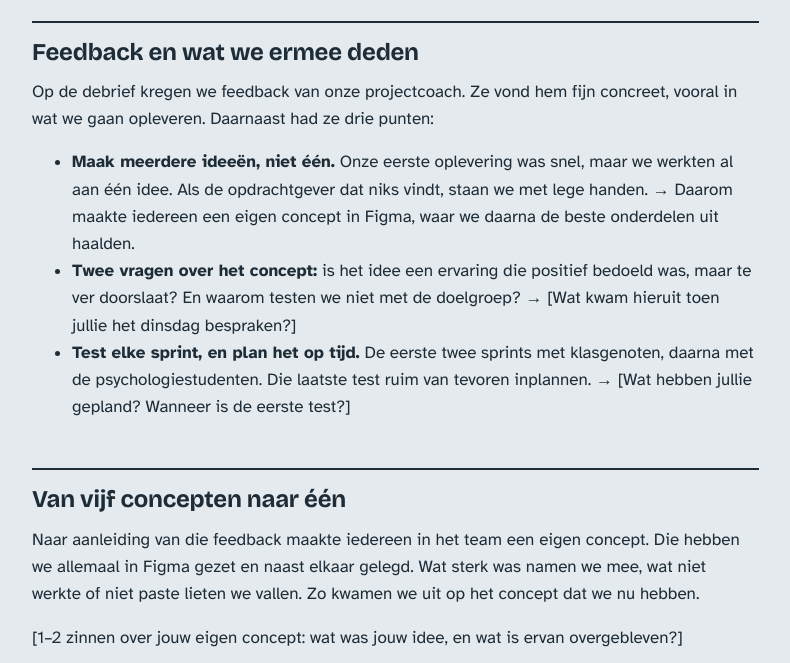
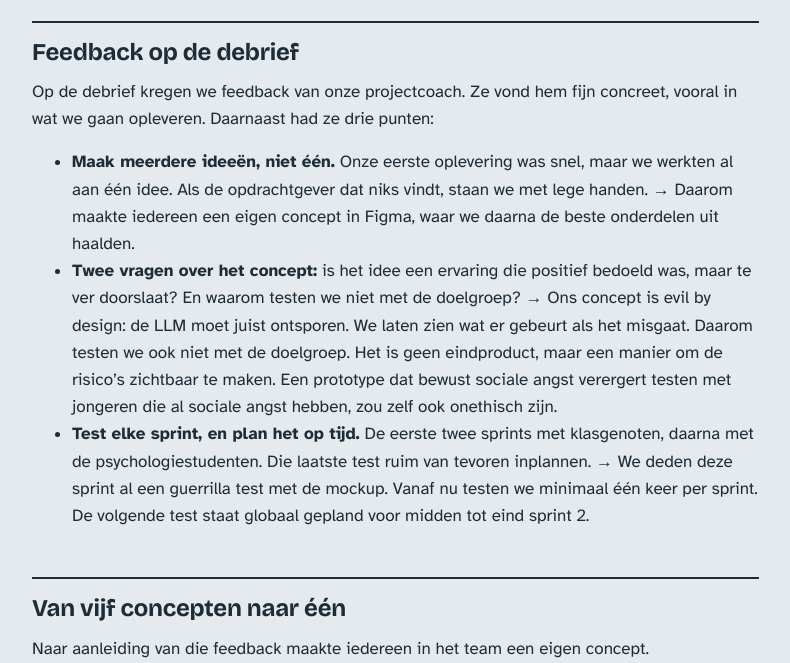
Before and after one commit to Doortje-Geuze04/doortje-geuze04.github.io, a Jekyll site: the page built from _posts/2026-10-09-sprint-1.md, in a window 1280 px wide and 1400 px high, scrolled down 2086 px, cut to the strip 0-663 px from the top of the window. Shown: the whole strip, without its empty margins (192-982 px from the left). Built offline with Jekyll 4.4.1, drawn with Linux system fonts in a browser that asks for light colours; some of the changed text lies outside the part shown.

Commit message:
tesplan, guerilla test

```diff
--- a/_posts/2026-10-09-sprint-1.md
+++ b/_posts/2026-10-09-sprint-1.md
@@ -15,9 +15,9 @@
 
 ## Van gesprek naar debrief
 
-Bij onze eerste samenkomst als team hebben we allemaal de opdracth van ANIMA doorgelezen en hier vragen/ aannames voor genooteerd. Deze vragen waren voor het eerste gesprek met de opdrachtgever (Barbara). Zo willen we eervoor zorgen dat we met de opdrachtgever op 1 lijn zitten voor het op te leveren product
+Onze opdrachtgever is Barbara Devilee. Zij onderzoekt een VR-interventie waarin jongeren met sociale angst oefenen met een virtuele mentor die door een LLM wordt aangestuurd. Onze kant van het verhaal: wat gebeurt er als die mentor níet goed begrensd is?
 
-Barbara Devilee, de opdrachtgever. Zij onderzoekt een VR-interventie waarin jongeren met sociale angst oefenen met een virtuele mentor die door een LLM wordt aangestuurd. Onze kant van het verhaal: wat gebeurt er als die mentor níet goed begrensd is?
+Bij onze eerste samenkomst als team hebben we allemaal de opdracht van ANIMA doorgelezen en daar vragen en aannames bij genoteerd. Die vragen namen we mee naar het eerste gesprek met Barbara. Zo wilden we ervoor zorgen dat we met de opdrachtgever op één lijn zitten over wat we gaan opleveren.
 
 Tijdens het gesprek was ik gespreksleider. Ik opende het gesprek, zorgde dat we bij het onderwerp bleven en lette erop dat iedereen in het team de vragen kon stellen die nodig waren. Zo gingen we niet weg met open eindjes.
 
@@ -30,46 +30,45 @@
   <figcaption>De eerste pagina van onze debrief.</figcaption>
 </figure>
 
-## Feedback en wat we ermee deden
+## Feedback op de debrief
 
 Op de debrief kregen we feedback van onze projectcoach. Ze vond hem fijn concreet, vooral in wat we gaan opleveren. Daarnaast had ze drie punten:
 
 - **Maak meerdere ideeën, niet één.** Onze eerste oplevering was snel, maar we werkten al aan één idee. Als de opdrachtgever dat niks vindt, staan we met lege handen.
   → Daarom maakte iedereen een eigen concept in Figma, waar we daarna de beste onderdelen uit haalden.
 - **Twee vragen over het concept:** is het idee een ervaring die positief bedoeld was, maar te ver doorslaat? En waarom testen we niet met de doelgroep?
-  → [Wat kwam hieruit toen jullie het dinsdag bespraken?]
+  → Ons concept is evil by design: de LLM moet juist ontsporen. We laten zien wat er gebeurt als het misgaat. Daarom testen we ook niet met de doelgroep. Het is geen eindproduct, maar een manier om de risico's zichtbaar te maken. Een prototype dat bewust sociale angst verergert testen met jongeren die al sociale angst hebben, zou zelf ook onethisch zijn.
 - **Test elke sprint, en plan het op tijd.** De eerste twee sprints met klasgenoten, daarna met de psychologiestudenten. Die laatste test ruim van tevoren inplannen.
-  → [Wat hebben jullie gepland? Wanneer is de eerste test?]
+  → We deden deze sprint al een guerrilla test met de mockup. Vanaf nu testen we minimaal één keer per sprint. De volgende test staat globaal gepland voor midden tot eind sprint 2.
 
 ## Van vijf concepten naar één
 
-Naar aanleiding van die feedback maakte iedereen in het team een eigen concept. Die hebben we allemaal in Figma gezet en naast elkaar gelegd. Wat sterk was namen we mee, wat niet werkte of niet paste lieten we vallen. Zo kwamen we uit op het concept dat we nu hebben.
+Naar aanleiding van die feedback maakte iedereen in het team een eigen concept.
 
-[1–2 zinnen over jouw eigen concept: wat was jouw idee, en wat is ervan overgebleven?]
+### Mijn concept: de tentoonstelling
+
+In mijn concept loop je met een koptelefoon door een hal, zoals in een museum. Bij elke tentoonstelling hoor je een gesprek tussen een jongere en de AI-mentor, steeds met een ander probleem: sociale angst, faalangst, eenzaamheid. Licht en geluid passen bij de situatie.
+
+Per tentoonstelling wordt de mentor manipulatiever. Hij geeft de jongere steeds gelijk en trekt hem naar zich toe: "alleen ik begrijp je." In de laatste ruimte praat je zelf met de mentor. Je hebt net gezien hoe hij anderen manipuleert, en nu is de vraag: trap je er zelf ook in?
+
+### Samenvoegen in Figma
+
+Na het brainstormen kwamen we samen in Figma. Daar zetten we al onze concepten naast elkaar en plaatsten we kaartjes met de dingen die we hoe dan ook wilden houden of doen. Uit die kaartjes ontstond het eerste concept dat we bij de product review presenteerden.
+
+Van mijn concept kwam dit in het eindconcept terecht: je voert zelf een gesprek met de mentor, hij praat tegen je via text-to-speech en jij praat terug via een microfoon. Wat afviel zijn de tentoonstellingen vooraf, waarin je eerst ziet hoe de mentor anderen manipuleert. Dat paste niet binnen de scope van het project: meerdere ruimtes met elk een eigen gesprek, licht en geluid is te veel om in vier sprints goed te bouwen.
 
 <figure class="wide">
-  <img src="{{ '/assets/img/sprint-1/figma-concepten.png' | relative_url }}" alt="Figma-bord met de concepten van het team naast elkaar">
-  <figcaption>Alle concepten naast elkaar in Figma.</figcaption>
-</figure>
-
-## Mijn rol: zorgen dat het af komt
-
-Binnen het team hield ik in de gaten of we op schema lagen. Voor de product review betekende dat: uitzoeken wat we precies moesten laten zien, het team daarvan op de hoogte brengen en checken of alles op tijd klaar was.
-
-Dat deed ik vooral via onze Discord. Ik hield de DLO goed in de gaten en zodra daar iets nieuws bij kwam, zoals een opdracht of een deadline, liet ik het team dat weten. Had iemand een vraag, dan zorgde ik dat die zo snel mogelijk een antwoord kreeg.
-
-<figure>
-  <img src="{{ '/assets/img/sprint-1/discord.png' | relative_url }}" alt="Mijn Discord-bericht aan het team: de retro is na de herfstvakantie en de devlog moet voor 8 oktober af">
-  <figcaption>Zodra er iets op de DLO veranderde, zette ik het in onze Discord, zodat niemand het hoefde te zoeken.</figcaption>
+  <img src="{{ '/assets/img/sprint-1/figma-concepten.png' | relative_url }}" alt="Figma-bord met de concepten van het team en de kaartjes met wat we wilden houden">
+  <figcaption>Alle concepten naast elkaar in Figma, met de kaartjes van wat we wilden houden.</figcaption>
 </figure>
 
 ## Wat we lieten zien bij de product review
 
-Bij de product review hebben we het concept gepresenteerd aan de product owner, met twee dingen erbij.
+Bij de product review hebben we het concept gepresenteerd aan de product owner. Bekijk de [presentatie in Google Slides](https://docs.google.com/presentation/d/12zna-0KVomlHvy07LH5UuhBrd3TY0QGdkl8WJ8onfaw/edit?usp=sharing).
 
-(Googles slides)(https://docs.google.com/presentation/d/12zna-0KVomlHvy07LH5UuhBrd3TY0QGdkl8WJ8onfaw/edit?usp=sharing)
+Om het concept tastbaar te maken, maakte ik er twee dingen bij.
 
-**Een paper prototype van de kamer.** Daarmee lieten we zien hoe de ruimte eruitziet waarin de gebruiker de oefening doet.
+**Een paper prototype van de kamer.** Daarmee liet ik zien hoe de ruimte eruitziet waarin de gebruiker de oefening doet.
 
 <figure class="wide">
   <img src="{{ '/assets/img/sprint-1/paper-prototype.jpg' | relative_url }}" alt="Paper prototype van de oefenkamer">
@@ -87,30 +86,50 @@
   <figcaption>Van links naar rechts: normaal, ontsporing begint, volledig ontspoord.</figcaption>
 </figure>
 
-## Eén keuze en waarom
-
-We kozen voor een vast script in plaats van een echte LLM. Het doel van de demo was het gevoel overbrengen, niet de techniek laten zien. Met een script wisten we precies wat er zou gebeuren en konden we in korte tijd iets laten zien dat de sfeer goed neerzet.
-
-[Optioneel: wat is het nadeel van deze keuze, of wanneer stappen jullie over op een echte LLM?]
-
 ### Guerrilla test
 
 Met de mockup deden we een guerrilla test: een snelle test met mensen die we ter plekke aanspraken. We wilden vooral weten wat voor gevoel de mockup iemand geeft.
 
 [Wat kwam eruit? Bijvoorbeeld: hoe reageerden mensen bij het normale scherm, en hoe bij het ontsporen?]
 
+## Eén keuze en waarom
+
+Voor de mockup koos ik voor een vast script in plaats van een echte LLM. Het doel was het gevoel overbrengen, niet de techniek laten zien. Met een script wist ik precies wat er zou gebeuren en kon ik in korte tijd iets maken dat de sfeer goed neerzet. Het script zelf liet ik door AI schrijven, omdat het anders te veel tijd zou kosten. De tijd die dat opleverde kon naar het concept en het paper prototype.
+
+Voor sprint 2 is het doel om zo snel mogelijk de LLM op te zetten zodat we zodat we ook met de hardware (light en geluid) kunnen testen.
+
 ## Wat misging en wat ik leerde
 
-Ik zou de guerrilla test zelf uitvoeren, maar kon er die dag niet bij zijn. Een teamgenoot nam het van me over, waardoor de test toch door kon gaan.
+Ik zou de guerrilla test zelf uitvoeren, maar kon er die dag niet bij zijn. Ik had van tevoren al een document gemaakt met wat we wilden testen, hoe we dat zouden doen en welke vragen we konden stellen. Daardoor kon een teamgenoot de test zonder mij uitvoeren.
 
-[Wat neem je hieruit mee? Bijvoorbeeld: hoe je de overdracht regelde, of wat je volgende keer anders doet zodat iemand het makkelijk kan overnemen.]
+Wat ik hiervan leerde: als je iets goed uitschrijft, is het niet afhankelijk van één persoon. Dat ga ik vaker doen bij taken waar het team op leunt.
+
+<figure>
+  <img src="{{ '/assets/img/sprint-1/testplan.png' | relative_url }}" alt="Het testplan voor de guerrilla test met de testvragen">
+  <figcaption>Het testplan dat ik vooraf schreef, zodat iemand anders de test kon uitvoeren.</figcaption>
+</figure>
+
+## Mijn rol: zorgen dat het af komt
+
+Binnen het team hield ik in de gaten of we op schema lagen. Voor de product review betekende dat: uitzoeken wat we precies moesten laten zien, het team daarvan op de hoogte brengen en checken of alles op tijd klaar was.
+
+Dat deed ik vooral via onze Discord. Ik hield de DLO goed in de gaten en zodra daar iets nieuws bij kwam, zoals een opdracht of een deadline, liet ik het team dat weten. Had iemand een vraag, dan zorgde ik dat die zo snel mogelijk een antwoord kreeg.
+
+<figure>
+  <img src="{{ '/assets/img/sprint-1/discord.png' | relative_url }}" alt="Mijn Discord-bericht aan het team: de retro is na de herfstvakantie en de devlog moet voor 8 oktober af">
+  <figcaption>Zodra er iets op de DLO veranderde, zette ik het in onze Discord, zodat niemand het hoefde te zoeken.</figcaption>
+</figure>
+
+<div class="ai" markdown="1">
 
 ## AI-gebruik deze sprint
 
-- **Tool:** [welke AI-tool]
-- **Wat we vroegen:** een script voor de mockup, met de tekst van de mentor en geluid om de sfeer neer te zetten.
-- **Wat we terugkregen:** [kort: werkte het meteen of moest het vaker?]
-- **Wat we ermee deden:** [wat jullie aanpasten of zo lieten, en waarom]
-  Bronvermelding: [Maker]. (2026). _[Tool]_ [Groot taalmodel]. [link]
+- **Tool:** Claude
+- **Wat ik vroeg:** een script voor de mockup, met de tekst van de mentor en geluid om de sfeer neer te zetten.
+- **Waarom:** het script zelf schrijven zou te veel tijd kosten, terwijl het alleen bedoeld was om het gevoel over te brengen.
+- **Wat ik terugkreeg:** [kort: werkte het meteen of moest het vaker?]
+- **Wat ik ermee deed:** [wat je aanpaste of zo liet, en waarom]
+
+Bronvermelding: [Maker]. (2026). _[Tool]_ [Groot taalmodel]. [link]
 
 </div>
```
Also changed, not shown: other parts of _posts/2026-10-09-sprint-1.md (+1 -1 lines), assets/img/sprint-1/testplan.png (added).
